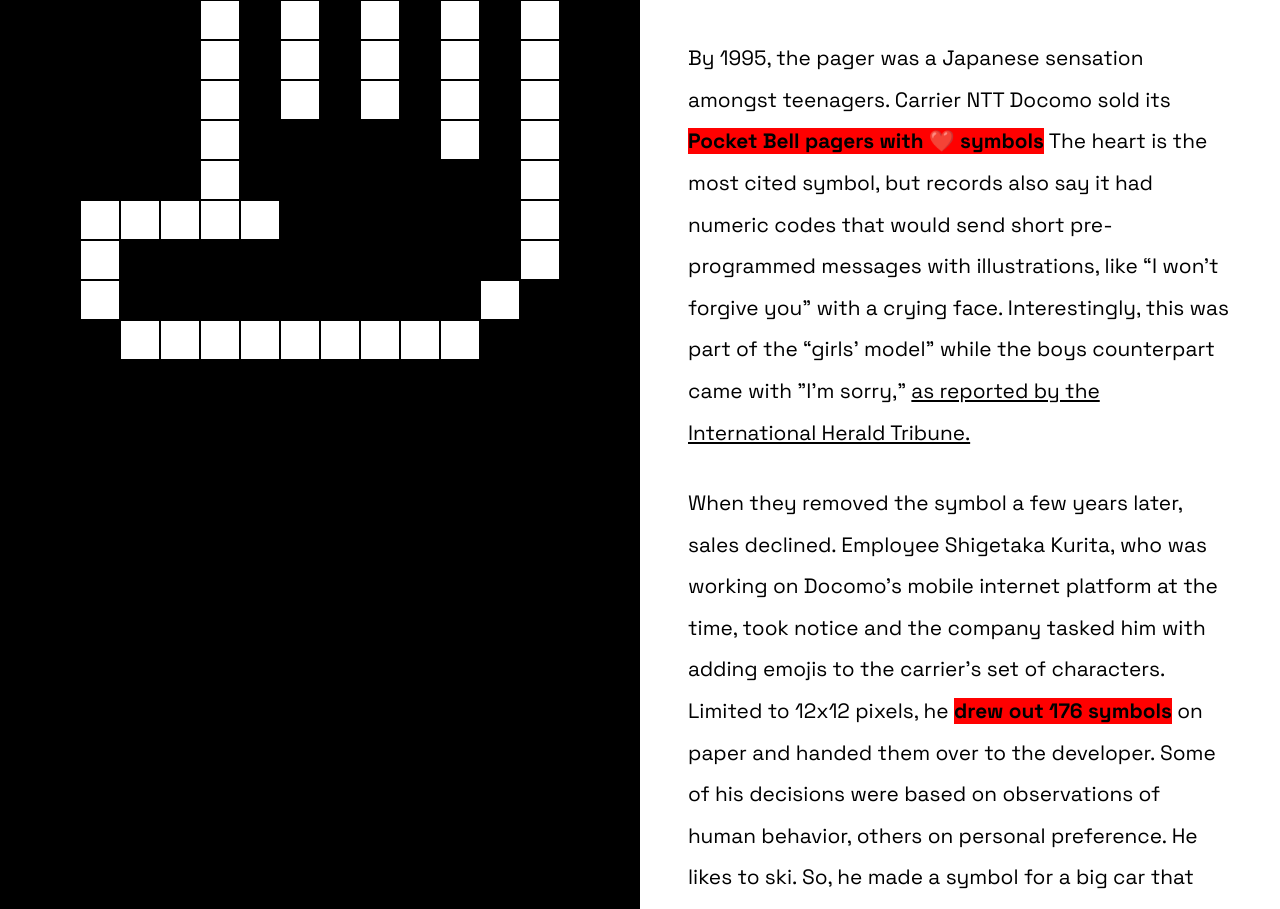
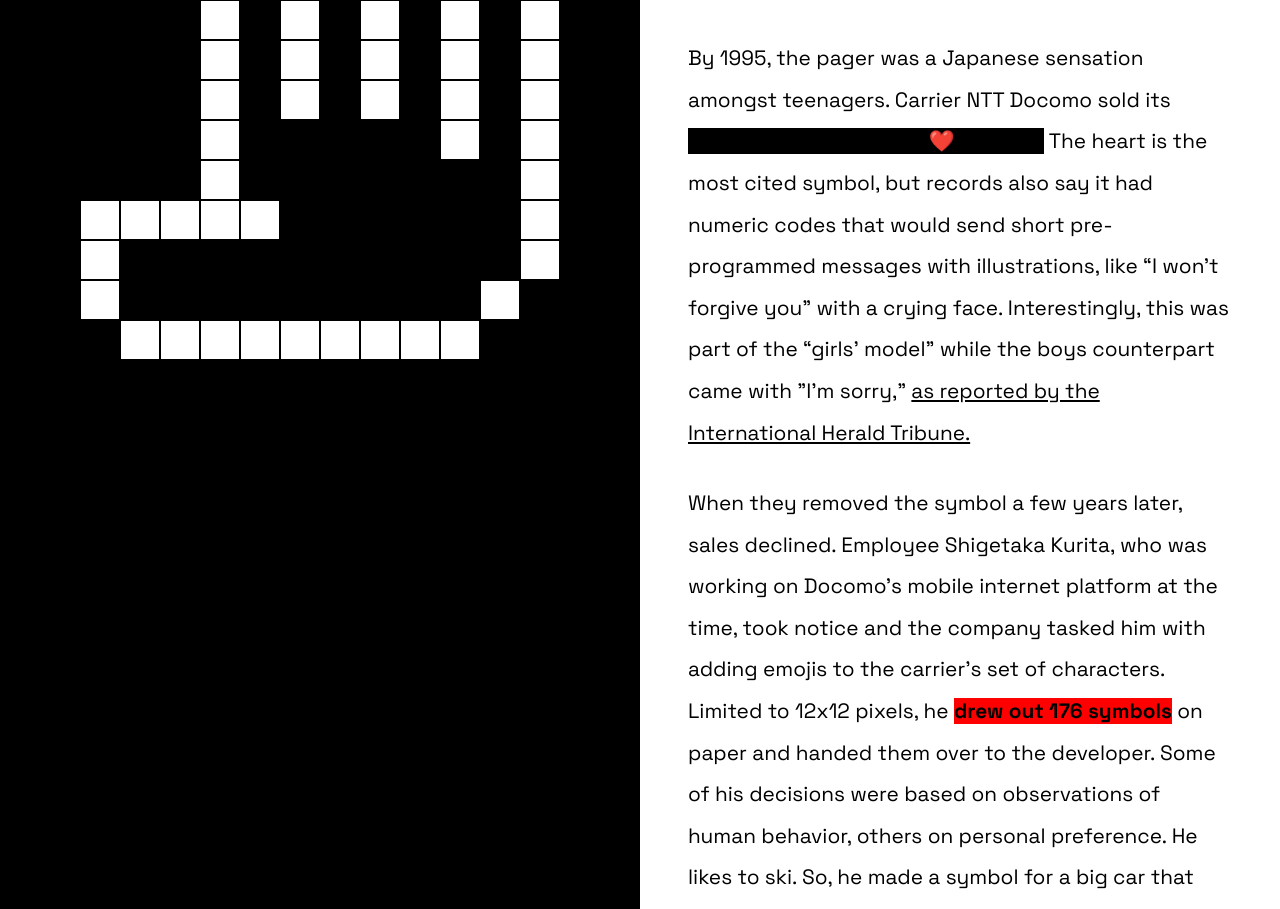
Before and after one commit to divya-mehra/sixemojistory, a React (Vite) app: page / in a window 1280 px wide. Shown: the part 920-1829 px from the top of the page. Built offline with nearby package versions, Linux system fonts and the light colour scheme; a web font is replaced by a local one.

Commit message:
getting context refs to work

```diff
--- a/src/panels/text-panel/TextPanel.jsx
+++ b/src/panels/text-panel/TextPanel.jsx
@@ -25,12 +25,24 @@ const TextPanel = ({
 
   // checking for center
 
-  const contextRef = useRef(null);
+  // const ref1 = useRef(null);
+  // const ref2 = useRef(null);
+  const refs = {
+    ref1: useRef(null),
+    ref2: useRef(null),
+    ref3: useRef(null),
+  };
 
   const [contextElementRef, inViewContext] = useInView({
     threshold: 0,
   });
-  const [isElementInCenter, setIsElementInCenter] = useState(false);
+
+  const [isElementInCenter, setIsElementInCenter] = useState({
+    ref1: false,
+    ref2: false,
+    ref3: false,
+    // Add more refs if needed
+  });
 
   //  end checking for center
 
@@ -54,8 +66,8 @@ const TextPanel = ({
             Carrier NTT Docomo sold its{" "}
             <span
               className={styles.hoverText}
-              ref={contextRef}
-              style={{ background: isElementInCenter ? "red" : "black" }}
+              ref={refs.ref1}
+              style={{ background: isElementInCenter.ref1 ? "red" : "black" }}
             >
               Pocket Bell pagers with ❤️ symbols
             </span>{" "}
@@ -79,8 +91,8 @@ const TextPanel = ({
             to 12x12 pixels, he{" "}
             <span
               className={styles.hoverText}
-              ref={contextRef}
-              style={{ background: isElementInCenter ? "red" : "black" }}
+              ref={refs.ref2}
+              style={{ background: isElementInCenter.ref2 ? "red" : "black" }}
             >
               drew out 176 symbols
             </span>{" "}
@@ -329,9 +341,13 @@ const TextPanel = ({
 
   //
 
-  useEffect(() => {
   const checkElementPosition = () => {
-      const contextElement = contextRef.current;
+    let refNames = ["ref1", "ref2"]
+    // let refName= "ref1"
+
+    refNames.forEach((refName) => {
+    let ref = refs[refName];
+    const contextElement = ref.current;
     if (contextElement) {
       const elementRect = contextElement.getBoundingClientRect();
       const centered = window.innerHeight / 2;
@@ -343,9 +359,21 @@ const TextPanel = ({
       const isCentered =
         elementRect.top <= targetTop && elementRect.bottom >= targetBottom;
 
-        setIsElementInCenter(isCentered);
+      // Update the state for the current element
+
+      setIsElementInCenter((prevStates) => ({
+        ...prevStates,
+        [refName]: isCentered,
+      }));
     }
+  })
   };
+
+  useEffect(() => {
+
+
+
+
 
     // Initial check when the component mounts
     checkElementPosition();
```
Lines whose indentation alone changed are shown as unchanged.
